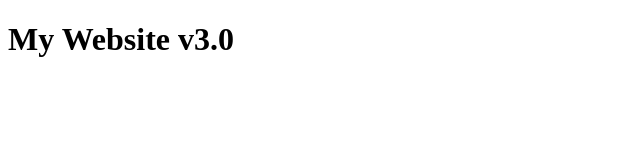
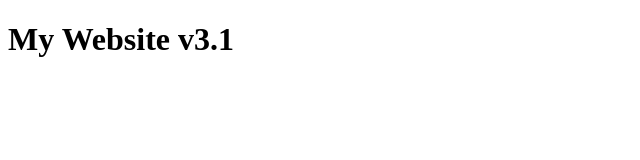
Before and after one commit to Abhishek-Karanke/day13-app1-, a plain HTML site: page index.html in a window 1280 px wide. Shown: the full height of the page, 0-640 px from the left. Drawn offline with Linux system fonts and the light colour scheme.

Commit message:
update version

```diff
--- a/index.html
+++ b/index.html
@@ -9,6 +9,6 @@
     <title>My Website</title>
   </head>
   <body>
-    <h1>My Website v3.0</h1>
+    <h1>My Website v3.1</h1>
   </body>
 </html>
```
